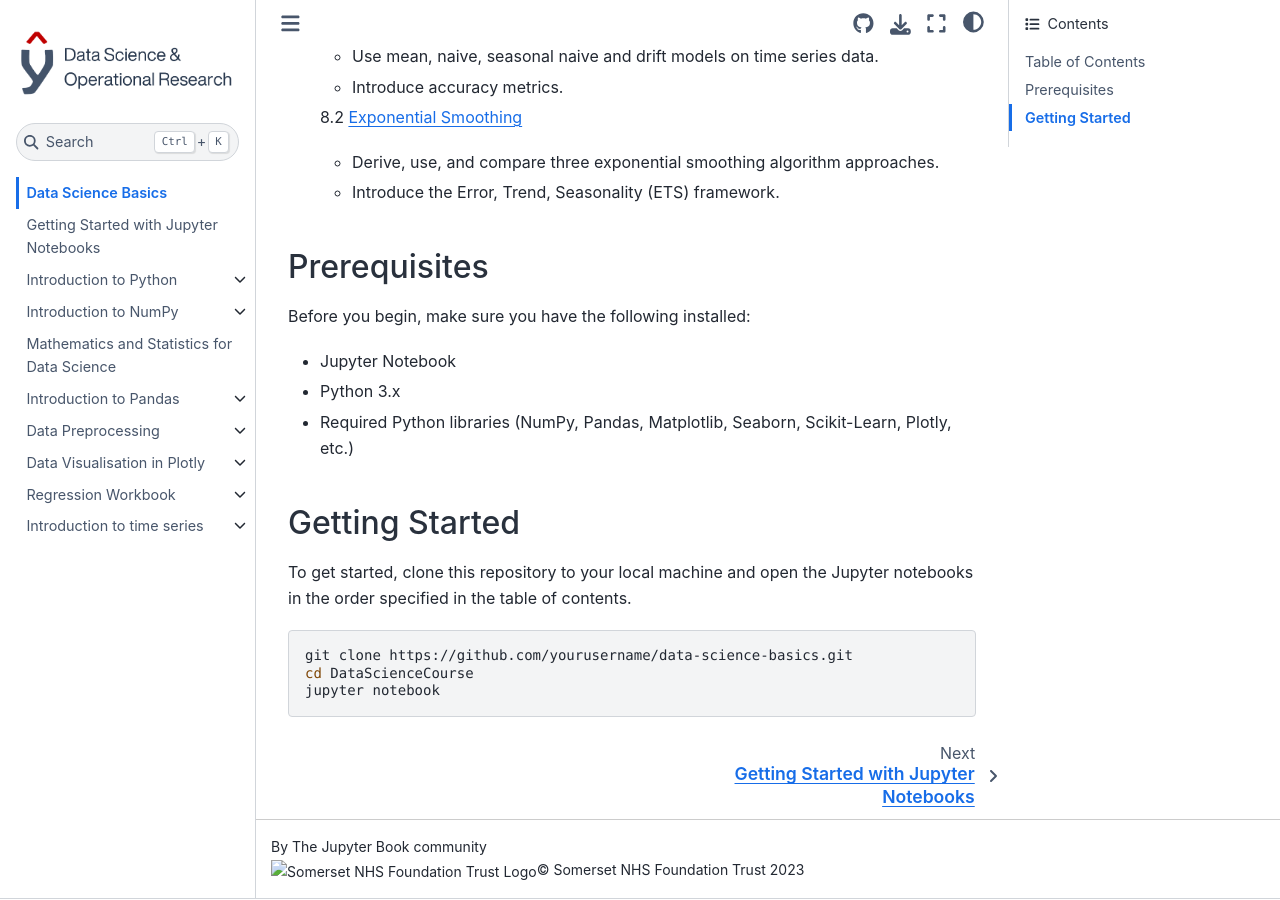
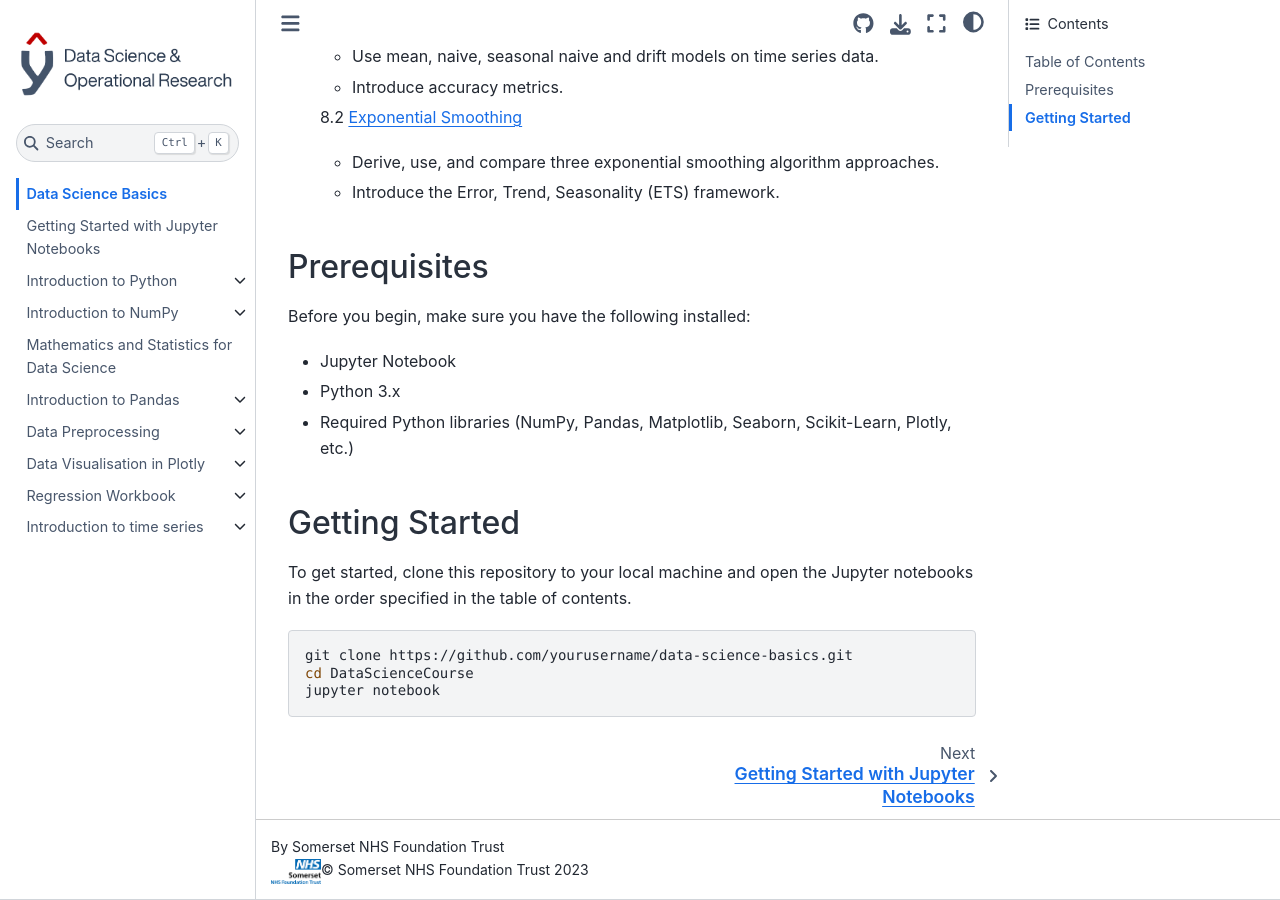
Before and after one commit to SomersetNHSFoundationTrust/DataScienceCourse, a Jupyter Book: the page built from README.md, in a window 1280 px wide and 900 px high, scrolled down 2151 px. Built offline with Jupyter Book 1.0.4 settings and Sphinx 7.4.7 and the Sphinx Book theme 1.1.4, drawn with Linux system fonts in a browser that asks for light colours; pages that are not in the unit, such as notebooks, are missing from menus.

Commit message:
Update _config.yml

```diff
--- a/_config.yml
+++ b/_config.yml
@@ -1,4 +1,5 @@
 title: Data Science Basics
+author: Somerset NHS Foundation Trust
 only_build_toc_files: true
 logo: images/team_logo.png
 execute:
@@ -8,7 +9,7 @@ repository:
 html:
   use_repository_button: true
   favicon: images/favicon.ico
-  extra_footer: '<div><img src="images/trust_logo.png" alt="Somerset NHS Foundation Trust Logo" style="width: 50px; height: auto;"/><span>&copy; Somerset NHS Foundation Trust 2023</span></div>'
+  extra_footer: '<div><img src="trust_logo.png" alt="Somerset NHS Foundation Trust Logo" style="width: 50px; height: auto;"/><span>&copy; Somerset NHS Foundation Trust 2023</span></div>'
 launch_buttons:
   colab_url: "https://colab.research.google.com"
 sphinx:
```
